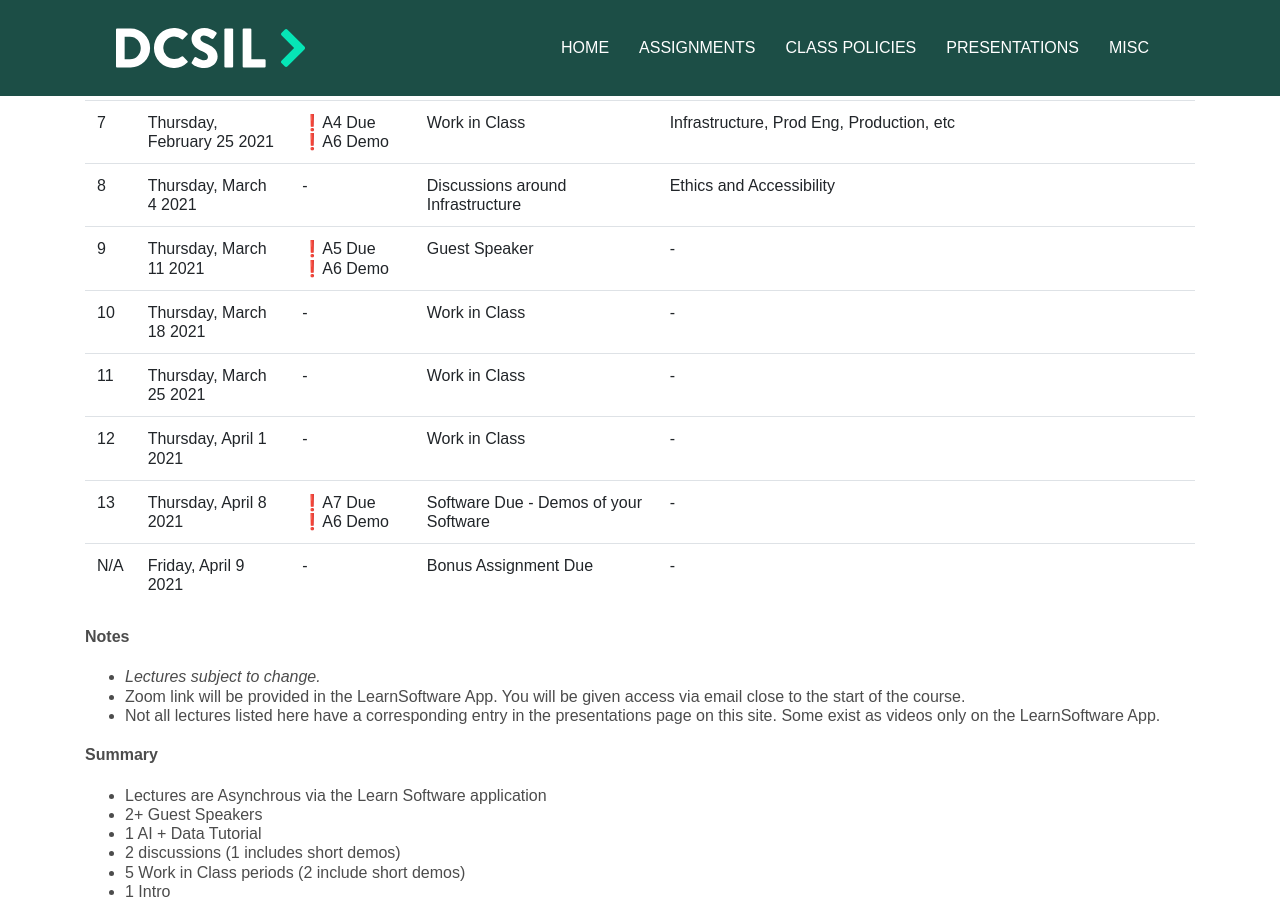
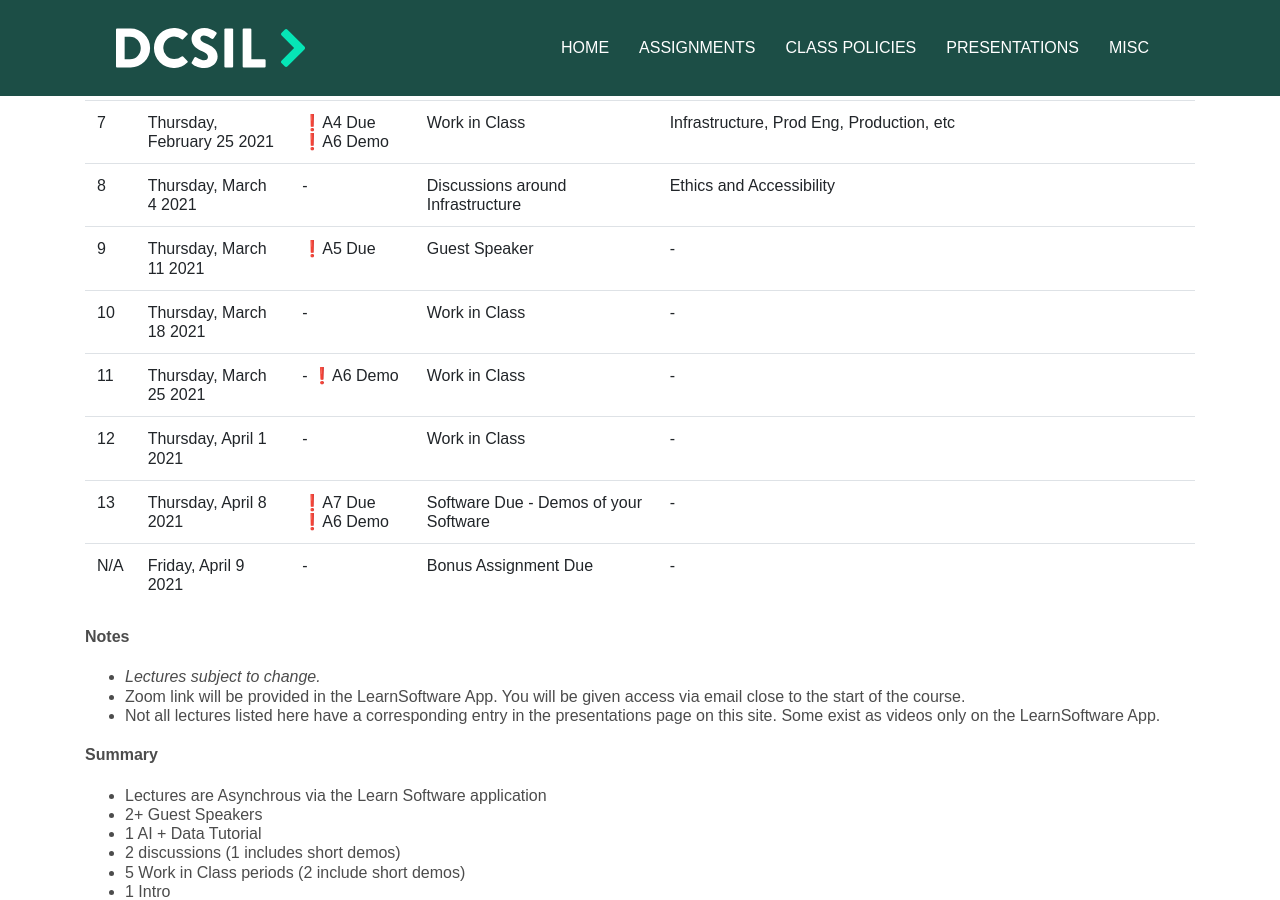
Before and after one commit to dcsil/CSC491, a Jekyll site: the page built from other_pages/schedule.md, in a window 1280 px wide and 900 px high, scrolled down 613 px. Built offline with Jekyll 4.4.1, drawn with Linux system fonts in a browser that asks for light colours; our own code applies the rules of GitHub Pages for plain Markdown files.

```diff
--- a/other_pages/schedule.md
+++ b/other_pages/schedule.md
@@ -13,9 +13,9 @@ This is a class schedule indicating what we aim to do each week and the recommen
 | 6 | Thursday, February 18 2021 | -          | NO CLASS - Reading Week | - |
 | 7 | Thursday, February 25 2021 | ❗A4 Due<br>❗A6 Demo | Work in Class | Infrastructure, Prod Eng, Production, etc |
 | 8 | Thursday, March 4 2021 | -  | Discussions around Infrastructure | Ethics and Accessibility |
-| 9 | Thursday, March 11 2021     | ❗A5 Due<br>❗A6 Demo | Guest Speaker | - |
+| 9 | Thursday, March 11 2021     | ❗A5 Due | Guest Speaker | - |
 | 10 | Thursday, March 18 2021  | - | Work in Class | - |
-| 11 | Thursday, March 25 2021   | -           | Work in Class| - |
+| 11 | Thursday, March 25 2021   | - ❗A6 Demo  | Work in Class| - |
 | 12 | Thursday, April 1 2021    | - | Work in Class | - |
 | 13 | Thursday, April 8 2021    | ❗A7 Due<br>❗A6 Demo | Software Due - Demos of your Software | - |
 | N/A | Friday, April 9 2021  | -           | Bonus Assignment Due | - |
```
